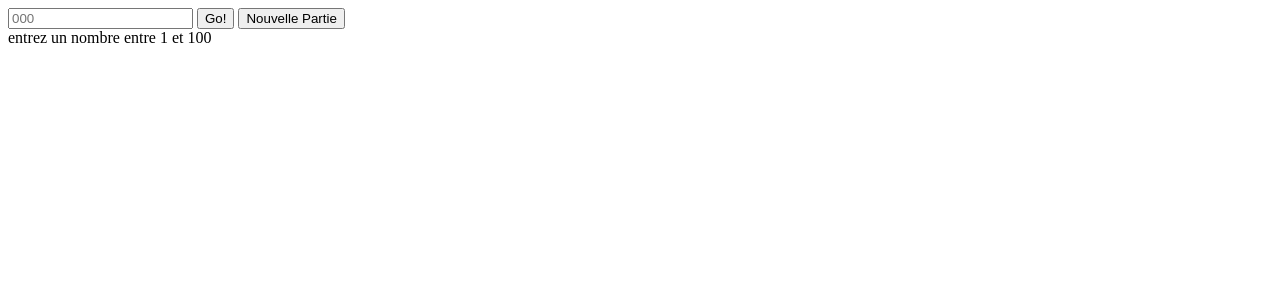
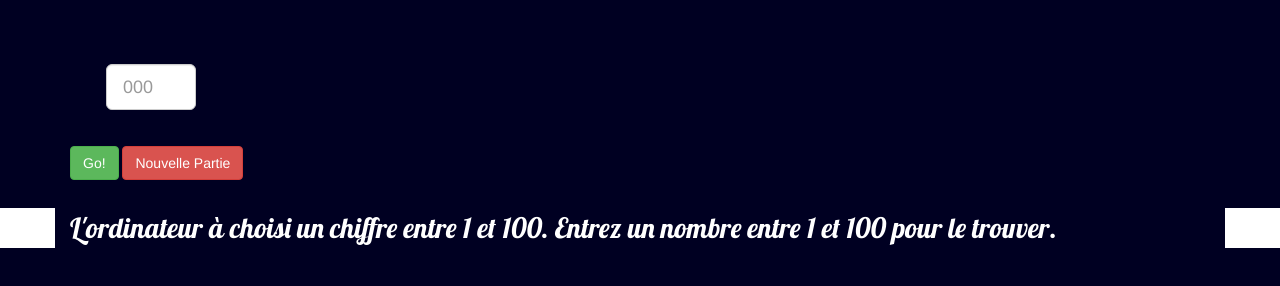
Before and after one commit to Fran-QUI/Simplon-Semaine11, a plain HTML site: page html/plusoumoins.html in a window 1280 px wide. Drawn offline with nearby package versions, Linux system fonts and the light colour scheme.

Commit message:
Corrige des petites erreurs de code et met en forme via .css

```diff
--- a/css/style.css
+++ b/css/style.css
@@ -0,0 +1,30 @@
+html {
+	font-family: 'Lobster', cursive;
+	color: #fff;
+	background-color: #002
+}
+
+.leJeu {
+ 	color: #fff;
+	background-color: #002;
+	padding: 2em;
+	justify-content: center;
+	align-content: center;
+	align-items: center;
+	margin: auto;
+
+}
+
+
+
+#nombreJoueur {
+	margin: 2em;
+	width: 5em;
+}
+
+.messages {
+	font-family: 'Lobster', cursive;
+	font-size: 2em;
+	color: #fff;
+	background-color: #002
+}
--- a/html/plusoumoins.html
+++ b/html/plusoumoins.html
@@ -3,13 +3,28 @@
 <head>
 	<meta charset="UTF-8">
 	<title>Plus ou Moins?</title>
+
+	<link rel="stylesheet" type="text/css" href="../css/plusoumoins.css">
+	<link href="https://fonts.googleapis.com/css?family=Lobster" rel="stylesheet">
+	<link rel="stylesheet" href="https://maxcdn.bootstrapcdn.com/bootstrap/3.3.7/css/bootstrap.min.css" integrity="sha384-BVYiiSIFeK1dGmJRAkycuHAHRg32OmUcww7on3RYdg4Va+PmSTsz/K68vbdEjh4u" crossorigin="anonymous">
+	<link rel="stylesheet" type="text/css" href="../css/style.css">
+
 </head>
 <body>
-	<input type="number" id="nombreJoueur" placeholder="000">
-	<button type="button" id="valider">Go!</button>
-	<button type="button" id="nouvellePartie">Nouvelle Partie</button>
-	<div id="texteInformation"></div>
-	<div id="nombreEssai"></div>
+
+	<div class="leJeu">
+		<div class="container">
+
+			<input type="number" id="nombreJoueur" placeholder="000" class="form-control input-lg">
+			<button type="button" id="valider" class="btn btn-success">Go!</button>
+			<button type="button" id="nouvellePartie" class="btn btn-danger">Nouvelle Partie</button>
+		</div>
+
+	</div>
+
+		<div class="container messages">
+			<div id="texteInformation"></div>
+		</div>
 
 	<script src="../js/plusoumoins.js" charset="utf-8"></script>
 </body>
--- a/js/plusoumoins.js
+++ b/js/plusoumoins.js
@@ -2,7 +2,7 @@ var $text = document.getElementById("texteInformation");
 var nombreIa;
 var $nombreJoueur = document.getElementById("nombreJoueur");
 var $valider = document.getElementById("valider");
-var resultat = "entrez un nombre entre 1 et 100";
+var resultat = "L'ordinateur à choisi un chiffre entre 1 et 100. Entrez un nombre entre 1 et 100 pour le trouver.";
 var $btnNouvellePartie = document.getElementById("nouvellePartie");
 var $nombreEssai = document.getElementById("nombreEssai");
 var nombreEssai = 0
@@ -33,14 +33,14 @@ function comparer() {
 	function victoire() {
 		if (nombreEssai == 0) {
 			resultat = "Du premier coup !!! vous avez triché ?"
-		} else if (nombreEssai <= 5) {
-			resultat = "vous avez trouvé au bout de seulement" + (nombreEssai+1) + " coups !!! Avez vous des dons de voyance ?"
-		} else if (nombreEssai <= 10) {
-			resultat = "vous avez trouvé au bout de " + (nombreEssai+1) + " coups !!! Vous semblez avoir des talents de déduction hors norme..."
-		} else if (nombreEssai <= 15) {
-			resultat = "vous avez trouvé au bout de " + (nombreEssai+1) + " coups ! Vous faites trop confiance au hasard !"
+		} else if (nombreEssai <= 4) {
+			resultat = "Vous avez trouvé au bout de seulement " + (nombreEssai+1) + " coups !!! Avez-vous des dons de voyance ?"
+		} else if (nombreEssai <= 9) {
+			resultat = "Vous avez trouvé au bout de " + (nombreEssai+1) + " coups !!! Vous semblez avoir des talents de déduction hors norme..."
+		} else if (nombreEssai <= 14) {
+			resultat = "Vous avez trouvé au bout de " + (nombreEssai+1) + " coups ! Vous faites trop confiance au hasard !"
 		} else {
-			resultat = "vous avez trouvé au bout de " + (nombreEssai+1) + " coups ! Pensez à réfléchir de temps en temps..."
+			resultat = "Vous avez trouvé au bout de " + (nombreEssai+1) + " coups ! Pensez à réfléchir de temps en temps..."
 		}
 
 	}
```
Also changed, not shown: index.html (+1 -0 lines), css/plusoumoins.css (added).
